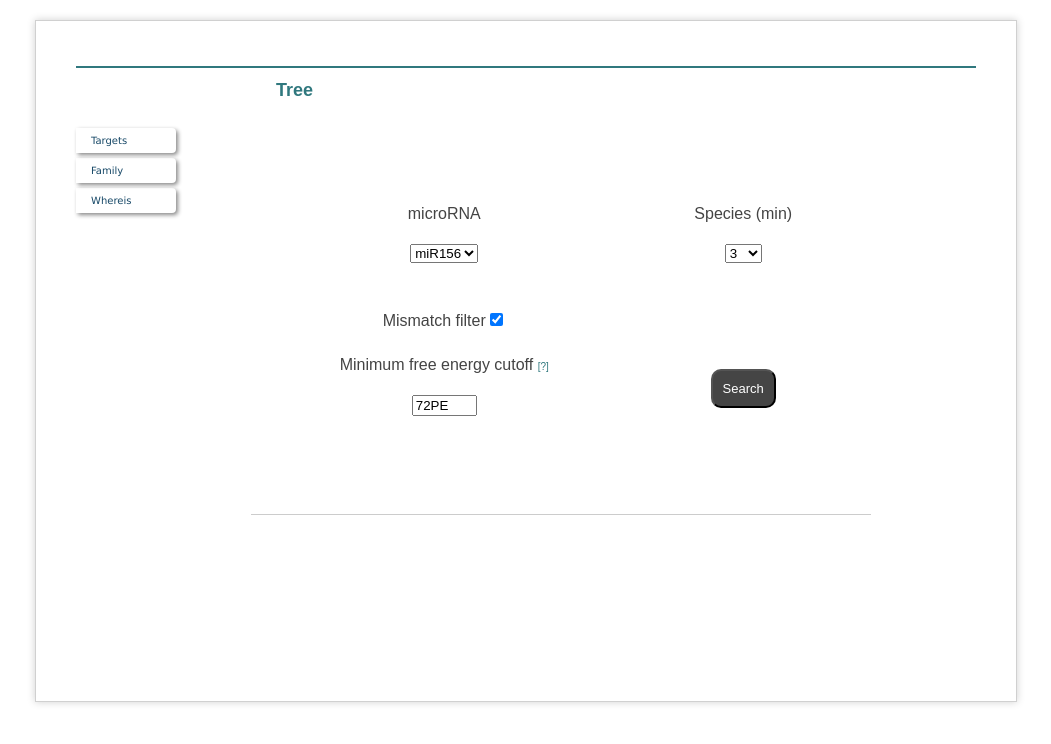
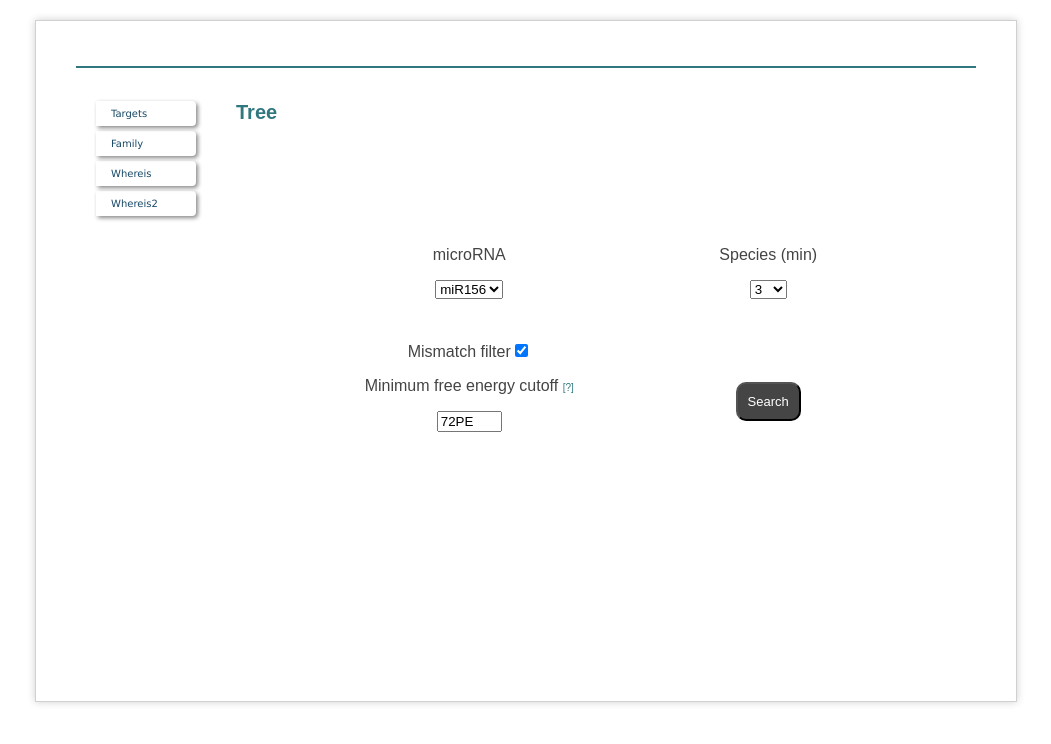
Before and after one commit to ucielp/target3vu, a CodeIgniter app: page /index.php/tree/index in a window 1280 px wide. Shown: the top 744 px of the page, without its empty margins (114-1165 px from the left). Run offline with CodeIgniter, Linux system fonts and the light colour scheme; data that the repository does not hold is empty.

Commit message:
style changes - important commit

```diff
--- a/application/views/alginments_result_view.php
+++ b/application/views/alginments_result_view.php
@@ -1,4 +1,3 @@
-<div id='content'>
 	<div class = 'header_result'>
 		<a href="javascript:history.go(-1)" class="goback">Go Back</a>
 		<?php
@@ -14,6 +13,7 @@
 			}
 			echo "<p>MM Filter:<b> " .  $show_mm . "</b></p>" ; ?>
 	</div>
+</div> <!--End of header_container-->
   <?php
 	echo "<table id = 'targets' align = center>";
 	echo '<tr align = center>
--- a/application/views/family_result_view.php
+++ b/application/views/family_result_view.php
@@ -1,4 +1,3 @@
-<div id='content'>
   <div class = 'header_result'>
 	  	<a href="<?php echo site_url('family');?>" class="goback">Go Back</a>
 	   <?php
@@ -27,6 +26,7 @@
 			}
 			?>
   </div>
+ </div> <!--End of header_container-->
   	<div class="loading">
 		<img src="<?php echo base_url(); ?>css/loading.gif" border="0">
 		<p> Loading, please wait. </p>
--- a/application/views/family_targets_view.php
+++ b/application/views/family_targets_view.php
@@ -1,4 +1,3 @@
-<div id='content'>
  	<div class = 'header_result'>
 		<a href="javascript:history.go(-1)" class="goback">Go Back</a>
 		<?php
@@ -13,6 +12,7 @@
 			}
 			echo "<p>MM Filter:<b> " .  $show_mm . "</b></p>" ; ?>
 	</div>
+</div> <!--End of header_container-->
   <?php
 	echo "<table id = 'targets' align = center>";
 	echo '<tr align = center>
--- a/application/views/list_of_mirnas_view.php
+++ b/application/views/list_of_mirnas_view.php
@@ -1,4 +1,3 @@
-<div id='content'>
   <div class = 'header_result'>
 		<a href="javascript:history.go(-1)" class="goback">Go Back</a>
 		<?php
@@ -6,6 +5,7 @@
 		echo "<br><br><br><br><br><br>";
 	  ?>
   </div>
+</div> <!--End of header_container-->
 
   <?php
 	echo "<table id='targets'>";
--- a/application/views/targets_result_view.php
+++ b/application/views/targets_result_view.php
@@ -1,5 +1,3 @@
-
-<div id='content'>
   <div class = 'header_result'>
 	  	<a href="<?php echo site_url('targets');?>" class="goback">Go Back</a>
 
@@ -30,7 +28,7 @@
 			?>
 
   </div>
-
+</div> <!--End of header_container-->
 
  <div class="loading">
 	 <img src="<?php echo base_url(); ?>css/loading.gif" border="0">
--- a/application/views/temp/header.php
+++ b/application/views/temp/header.php
@@ -25,8 +25,10 @@
 -->
 	</div>
 
+	<div id = "header_container" >
 		<ul class="nav">
 			<li><a href="<?php echo base_url(); ?>targets"><span>Targets</span></a></li>
             <li><a href="<?php echo base_url(); ?>family"><span>Family</span></a></li>
             <li><a href="<?php echo base_url(); ?>whereis/index/0"><span>Whereis</span></a></li>
+            <li><a href="<?php echo base_url(); ?>whereis/index/0"><span>Whereis2</span></a></li>
 		</ul>
--- a/css/base.css
+++ b/css/base.css
@@ -56,24 +56,6 @@ img {
 }
 
 /* CONTENT ELEMENTS */
-
-
-#content {
-	width: 620px;
-    /*width: 827px; para cdo navigation 1000px*/
-    margin-left: 175px;
-    margin-right: 210px;
-
-  }
-
-
-#content p {
-    padding-bottom: 5px;
-	padding-top: 5px;
-    /*saco esto para q no me haga una linea
-    border-bottom: 1px solid #535523;*/
-    /* A faint grey line below the text */;
-  }
 
 
 /*//////////////////////SETTINGS FOR FOOTER//////////////////////*/
@@ -146,10 +128,11 @@ A:active {text-decoration: none; color: #30787e}
 ul.nav {
 	list-style: none;
 	display: block;
-	width: 200px;
+	width: 10%;
 	float: left;
+	margin:20px 0 0px 20px;
 	position: relative;
-	padding: 50px 0 0px 0px;
+	padding: 0;
 	-webkit-background-size: 50% 100%;
 }
 
@@ -197,16 +180,17 @@ ul.nav li a:hover {
 .header_result{
 	background-color: rgba(48, 120, 126, 0.2);
 /* 	background-color: rgba(0, 0, 0, 0.1);*/
-    width: 100%;
+    width: 80%;
     padding: 10px;
-    margin: 30px 0 0 0;
+    float:right;
+    margin: 20px 0 0 0;
    	border-radius:10px;
     -moz-border-radius:10px;
 	-webkit-border-radius:10px;
 }
 
 .header_result p{
-	padding:0px;
+	padding-bottom:10px;
 	margin:0px;
 }
 
@@ -251,8 +235,8 @@ td
 /* HOME  */
 #home{
 position:relative;
-left:0px;
-top:0px;
+left:50px;
+top:20px;
 }
 
 #home table{
@@ -267,8 +251,13 @@ top:0px;
 	}
 
 #home h1{
-font-size:18px;
+font-size:20px;
 color:#30787e;
+}
+
+#home h2{
+font-size:16px;
+color:#444444;
 }
 
 /* TARGETS */
@@ -276,8 +265,8 @@ color:#30787e;
 {
 	font-size: 16px;
 	background: #fff;
-	margin: 20px 0 0 10px;
-	width: 620px;
+	margin: 150px 0 0 10px;
+	width: 100%;
 	border-collapse: collapse;
 	text-align: left;
 }
@@ -332,7 +321,7 @@ tr.starthidden {
 {
 	font-size: 16px;
 	background: #fff;
-	margin: 100px 0px 0px 0px;
+	margin: 150px 0px 0px 150px;
 	width: 600px;
 }
 #home_target p{
@@ -347,14 +336,16 @@ tr.starthidden {
 
 .advance-options{
 /*	Esto es si quiero ocultar Advanced options */
-    display:none;
+    display:none; /* Tambien tengo que ocultar line-separator*/
 	padding:25px;
+	margin: 0 0 0 150px;
 }
 
 .line-separator{
-margin: 0 0 15px 0;
-border-bottom:1px solid #cccccc;
-padding: 0px 0 0px 0;
+	display:none;
+	margin: 0 0 15px 0;
+	border-bottom:1px solid #cccccc;
+	padding: 0px 0 0px 0;
 }
 
 /* BOTONES SEARCH Y GO BACK */
@@ -447,11 +438,13 @@ a.tooltip span
 /* Esto es para loading y results*/
 .query_result {
     display:none;
+    margin:200px 0 0 0 ;
 }
 
 .loading{
 	padding: 50px;
 	text-align:center;
+		margin: 150px 0 0 10px;
 
 }
 .loading p{
```
Also changed, not shown: application/views/family_view.php (+13 -1 lines), application/views/targets_view.php (+10 -9 lines), application/views/whereis_result_view.php (+3 -5 lines), application/views/whereis_view.php (+13 -7 lines).
